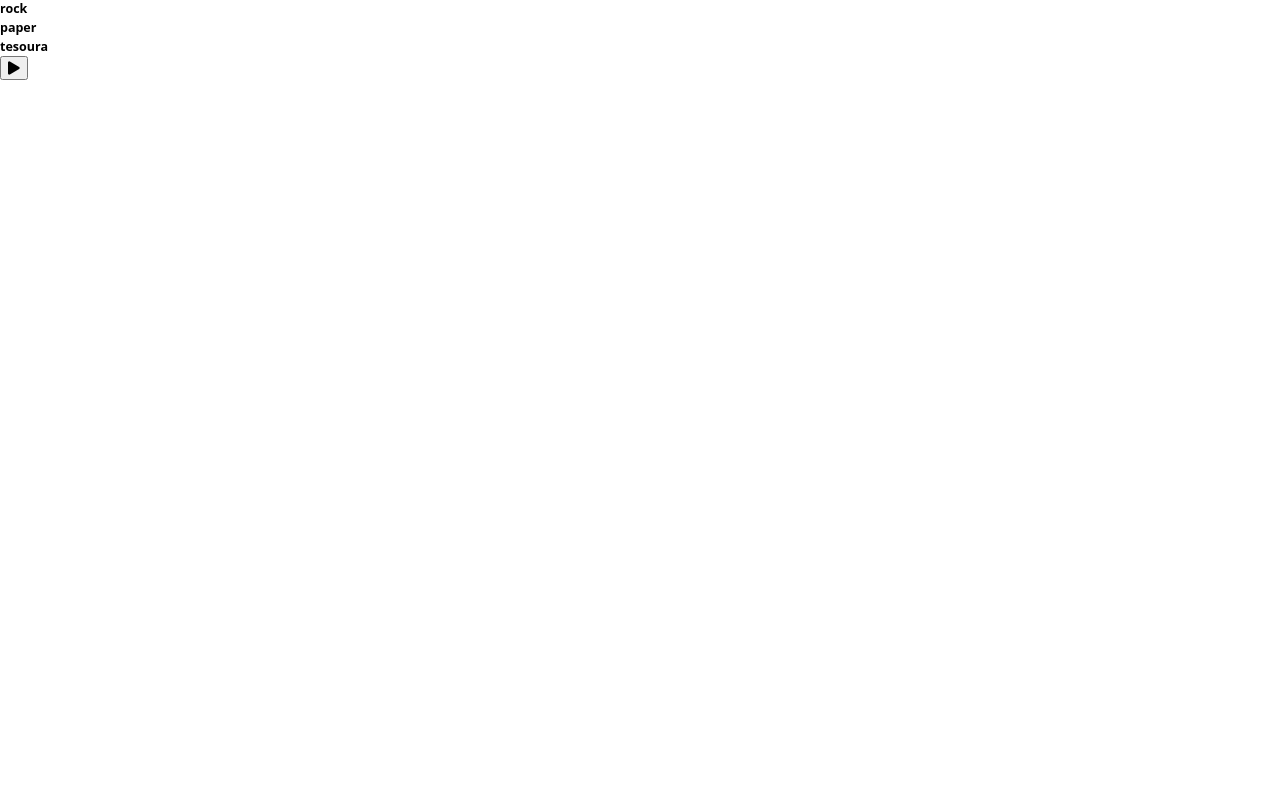
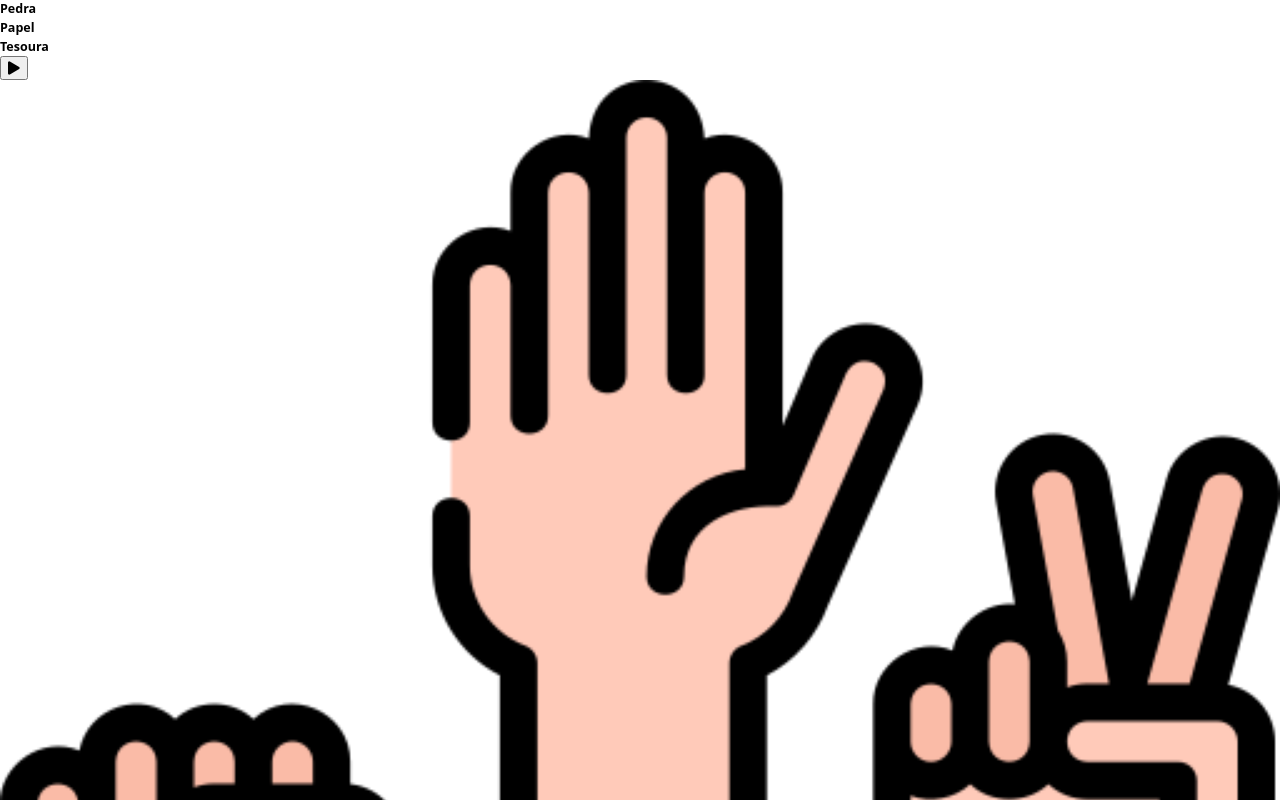
Before and after one commit to theandersonfonseca/Rock-Paper-Scissors, a website built with webpack: page src/index.html in a window 1280 px wide. Shown: the top 800 px of the page. Built offline with nearby package versions, Linux system fonts and the light colour scheme.

Commit message:
add images to home

```diff
--- a/src/index.html
+++ b/src/index.html
@@ -16,13 +16,17 @@
   <body>
     <div class="home" data-home>
       <h1 class="home__title">
-        <span class="home__title--rock">rock</span>
-        <span class="home__title--paper">paper</span>
-        <span class="home__title--scissors">tesoura</span>
+        <span class="home__title--rock">Pedra</span>
+        <span class="home__title--paper">Papel</span>
+        <span class="home__title--scissors">Tesoura</span>
       </h1>
 
-      <button class="home__play-btn"><i class="home__play-icon fas fa-play"></i></button>
+      <button class="home__play-btn" data-play-btn>
+        <i class="home__play-icon fas fa-play"></i>
+      </button>
+
+      <img class="home__image-one" src="/src/images/rock-paper-scissors.png" alt="rock-paper-scissors">
+      <img class="home__image-two" src="/src/images/rock-paper-scissors.png" alt="rock-paper-scissors">
     </div>
-
   </body>
 </html>
```
